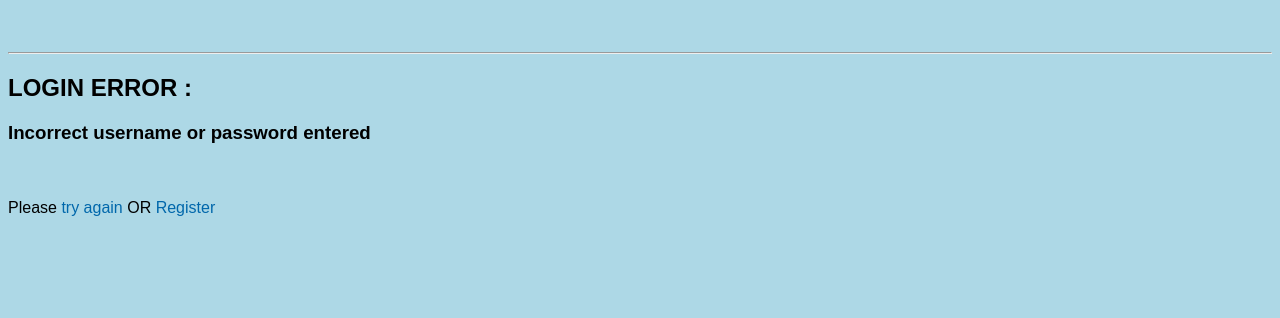
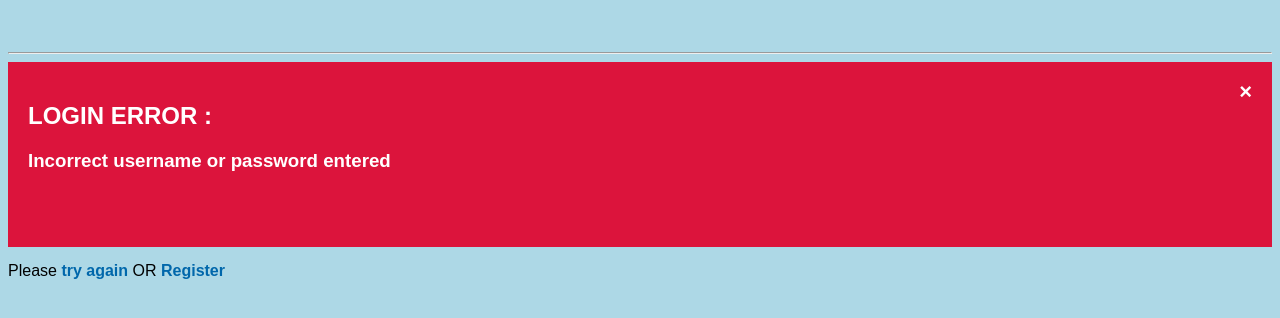
Before and after one commit to SushobhanAgrawal/Project_final, a PHP site: page /view/badInfo.php in a window 1280 px wide. Shown: the top 318 px of the page. Run offline with PHP 8.4, Linux system fonts and the light colour scheme.

Commit message:
error message css

```diff
--- /dev/null
+++ b/css/error.css
@@ -0,0 +1,21 @@
+.alert {
+    padding: 20px;
+    background-color: #DC143C;
+    color: white;
+    margin-bottom: 15px;
+}
+
+.closebtn {
+    margin-left: 15px;
+    color: white;
+    font-weight: bold;
+    float: right;
+    font-size: 22px;
+    line-height: 20px;
+    cursor: pointer;
+    transition: 0.3s;
+}
+
+.closebtn:hover {
+    color: black;
+}
--- a/view/badInfo.php
+++ b/view/badInfo.php
@@ -3,15 +3,19 @@
       <title>
           BadInfo
       </title>
+      <link rel="stylesheet" href="../css/error.css" />
       <link rel="stylesheet" href="../css/style.css" />
   </head>
 
   <body>
     <br><br><hr>
+    <div class="alert">
+      <span class="closebtn" onclick="this.parentElement.style.display='none';">&times;</span>
     <p><h2>LOGIN ERROR : </h2><h3>Incorrect username or password entered</h3><br><br>
-    Please <a href = '../login.php'>try again</a>
+    </div>
+    Please <a href = '../login.php'><b>try again</b></a>
     OR
-    <a href = '../view/register.php'>Register</a>
+    <a href = '../view/register.php'><b>Register</b></a>
     </p>
   </body>
 
```
